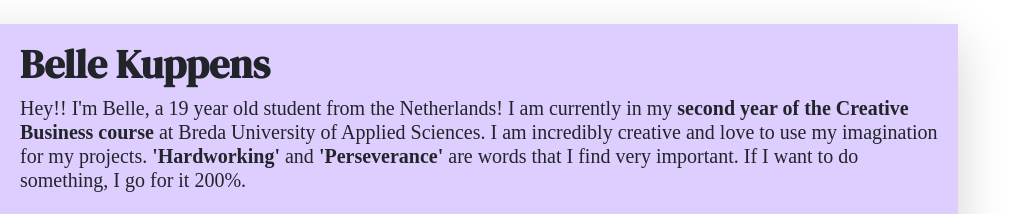
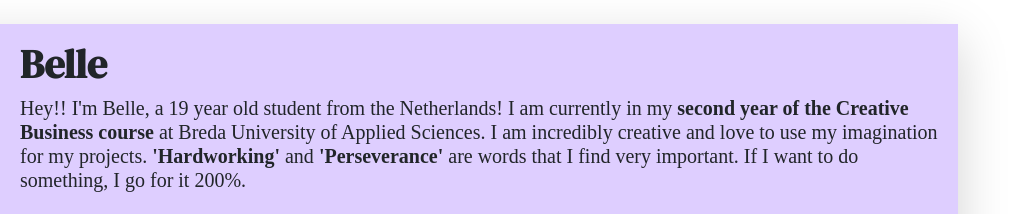
Before and after one commit to bellekuppens/Resume-Assignment-Production, a plain HTML site: page index.html in a window 1280 px wide. Shown: the top 214 px of the page, 252-1280 px from the left. Drawn offline with nearby package versions, Linux system fonts and the light colour scheme.

Commit message:
removed name

```diff
--- a/index.html
+++ b/index.html
@@ -19,7 +19,7 @@
     	</div>
 
     <div class="col-12 col-sm-8 col-md-9 col-lg-10 my-3 header-content">
-    <h1 class="fw-bolder">Belle Kuppens</h1>
+    <h1 class="fw-bolder">Belle</h1>
     <h5 class="resume-introduction">Hey!! I'm Belle, a 19 year old student from the Netherlands! I am currently in my <b> second year of the Creative Business course</b> at Breda University of Applied Sciences. I am incredibly creative and love to use my imagination for my projects. <b>'Hardworking' </b> and <b>'Perseverance' </b> are words that I find very important. If I want to do something, I go for it 200%.</h5>
     	</div>
     	</header>
```
